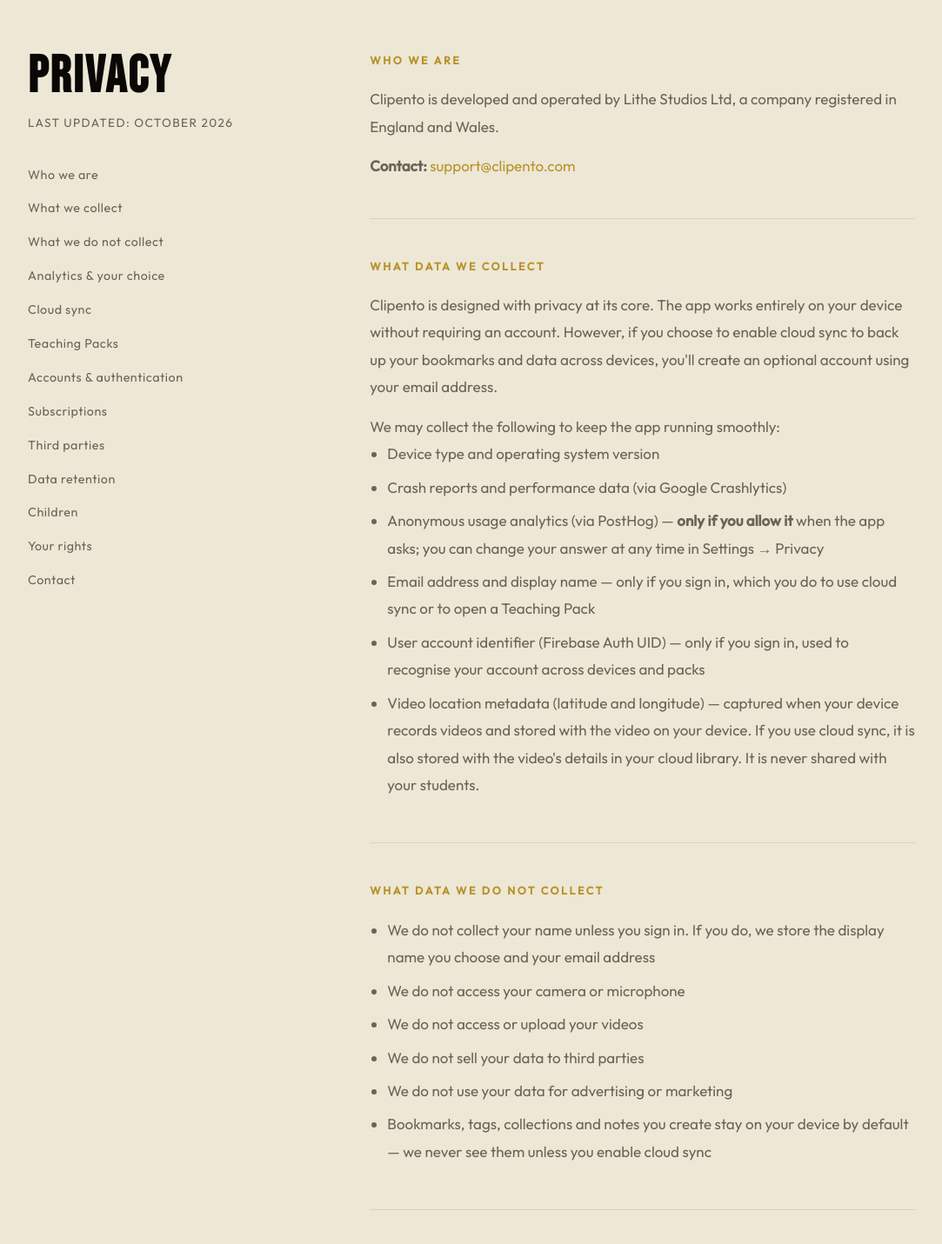
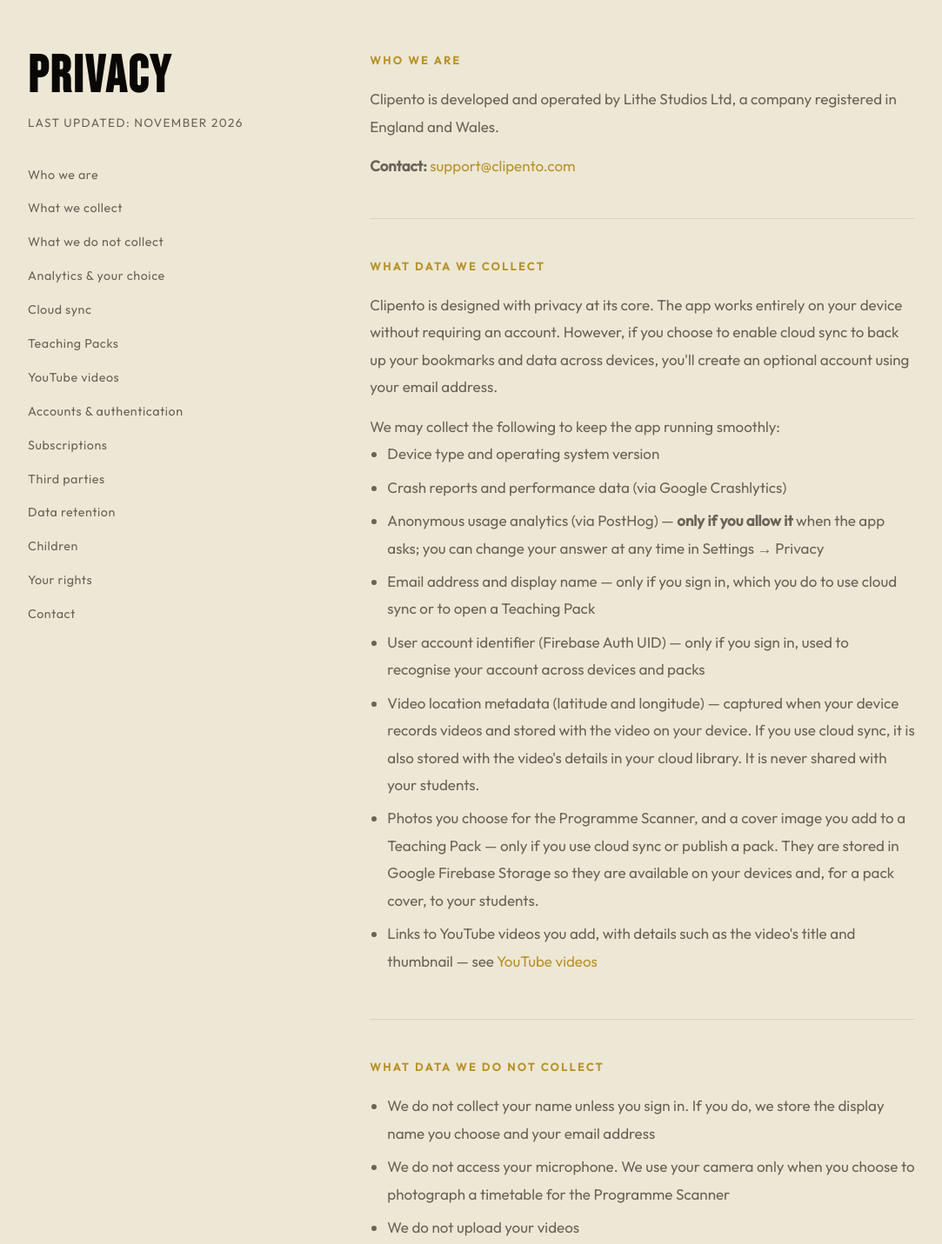
Before and after one commit to dimball/clipento-website, a plain HTML site: page index.html in a window 1280 px wide. Shown: the part 4640-6071 px from the top of the page at 87% size, without its empty margins (98-1181 px from the left). Drawn offline with nearby package versions, Linux system fonts and the light colour scheme; a web font is replaced by a local one.

Commit message:
docs(privacy): YouTube playback, scanner camera and uploaded photos
Adds a YouTube videos section (embedded player, what Clipento stores,
what YouTube receives, YouTube Terms and Google Privacy Policy links),
lists YouTube under third parties and in the Terms, and corrects the
camera and photo lines for the v2 Programme Scanner and pack covers.

Co-Authored-By: Claude Opus 5.5 <noreply@anthropic.com>

```diff
--- a/index.html
+++ b/index.html
@@ -306,7 +306,7 @@
       <div class="privacy-top">
         <div class="privacy-sticky">
           <h2>PRIVACY</h2>
-          <p class="updated">Last updated: October 2026</p>
+          <p class="updated">Last updated: November 2026</p>
           <ul class="privacy-nav">
             <li><a href="#p-who">Who we are</a></li>
             <li><a href="#p-collect">What we collect</a></li>
@@ -314,6 +314,7 @@
             <li><a href="#p-analytics">Analytics &amp; your choice</a></li>
             <li><a href="#p-sync">Cloud sync</a></li>
             <li><a href="#p-packs">Teaching Packs</a></li>
+            <li><a href="#p-youtube">YouTube videos</a></li>
             <li><a href="#p-auth">Accounts &amp; authentication</a></li>
             <li><a href="#p-iap">Subscriptions</a></li>
             <li><a href="#p-third">Third parties</a></li>
@@ -340,14 +341,16 @@
               <li>Email address and display name — only if you sign in, which you do to use cloud sync or to open a Teaching Pack</li>
               <li>User account identifier (Firebase Auth UID) — only if you sign in, used to recognise your account across devices and packs</li>
               <li>Video location metadata (latitude and longitude) — captured when your device records videos and stored with the video on your device. If you use cloud sync, it is also stored with the video's details in your cloud library. It is never shared with your students.</li>
+              <li>Photos you choose for the Programme Scanner, and a cover image you add to a Teaching Pack — only if you use cloud sync or publish a pack. They are stored in Google Firebase Storage so they are available on your devices and, for a pack cover, to your students.</li>
+              <li>Links to YouTube videos you add, with details such as the video's title and thumbnail — see <a href="#p-youtube">YouTube videos</a></li>
             </ul>
           </div>
           <div class="p-section" id="p-not">
             <h3>What data we do not collect</h3>
             <ul>
               <li>We do not collect your name unless you sign in. If you do, we store the display name you choose and your email address</li>
-              <li>We do not access your camera or microphone</li>
-              <li>We do not access or upload your videos</li>
+              <li>We do not access your microphone. We use your camera only when you choose to photograph a timetable for the Programme Scanner</li>
+              <li>We do not upload your videos</li>
               <li>We do not sell your data to third parties</li>
               <li>We do not use your data for advertising or marketing</li>
               <li>Bookmarks, tags, collections and notes you create stay on your device by default — we never see them unless you enable cloud sync</li>
@@ -395,6 +398,14 @@
             <p>If you publish a pack, your students can see your display name and the pack's content. Your display name is visible to other signed-in Clipento users.</p>
             <p>Leaving a pack, or being removed by the teacher, ends that access. Deleting your account removes your membership, your seat with the teacher and your practice activity.</p>
           </div>
+          <div class="p-section" id="p-youtube">
+            <h3>YouTube videos</h3>
+            <p>Clipento uses YouTube API Services to play YouTube videos you add. They play in YouTube's own embedded player. Clipento never downloads, stores or re-hosts the video itself.</p>
+            <p>When you add a YouTube video, Clipento stores its link and details such as its title and thumbnail, together with your bookmarks and tags. These stay on your device, and are also stored in your cloud library if you use cloud sync. To get the title and thumbnail, the app asks YouTube for them. Clipento does not access your YouTube or Google account.</p>
+            <p>When a YouTube video plays, YouTube (a Google service) receives information from your device, such as your IP address and which video is playing, and may store cookies or similar identifiers on your device. This is handled by Google under its own privacy policy, not by us.</p>
+            <p>By watching YouTube videos in Clipento you agree to the <a href="https://www.youtube.com/t/terms" target="_blank" rel="noopener">YouTube Terms of Service</a>. You can remove a YouTube video and its bookmarks from Clipento at any time; this deletes what Clipento stored about it, including from your cloud library.</p>
+            <p><a href="https://policies.google.com/privacy" target="_blank" rel="noopener">Google Privacy Policy →</a></p>
+          </div>
           <div class="p-section" id="p-auth">
             <h3>Accounts &amp; authentication</h3>
             <p>If you sign in, to use cloud sync or to open a Teaching Pack, we create a user account using your email address. We use Google Firebase Auth, which assigns a unique user ID to authenticate your account and securely link your bookmarks across devices. This ID is used only for account management, security, and device sync — it is never shared with third parties or used for advertising.</p>
@@ -410,6 +421,7 @@
               <li><strong>PostHog (EU)</strong> — Anonymous usage analytics, only if you allow it (change in Settings → Privacy)</li>
               <li><strong>Google Firebase Firestore (US)</strong> — Optional cloud sync of app data</li>
               <li><strong>Google Crashlytics (US)</strong> — Crash reporting and performance diagnostics (non-critical for app function)</li>
+              <li><strong>YouTube (Google)</strong> — Playback of YouTube videos you add, in YouTube's embedded player (see <a href="#p-youtube">YouTube videos</a>)</li>
               <li><strong>Apple App Store / Google Play</strong> — App distribution and in-app purchases</li>
             </ul>
             <p><a href="https://firebase.google.com/support/privacy" target="_blank" rel="noopener">Google Crashlytics Privacy Policy →</a></p>
@@ -449,7 +461,7 @@
       <div class="privacy-top">
         <div class="privacy-sticky">
           <h2>TERMS OF SERVICE</h2>
-          <p class="updated">Last updated: October 2026</p>
+          <p class="updated">Last updated: November 2026</p>
           <ul class="privacy-nav">
             <li><a href="#t-agreement">Agreement</a></li>
             <li><a href="#t-what">What Clipento is</a></li>
@@ -508,6 +520,7 @@
             <ul>
               <li><strong>Local storage:</strong> Your content is stored on your device using an on-device database. Clipento does not upload your content to our servers unless you explicitly enable cloud sync.</li>
               <li><strong>Remote videos:</strong> You may add videos via URL from external sources. You are responsible for ensuring you have the right to access and bookmark that content. Clipento does not host, cache, or redistribute remote video files.</li>
+              <li><strong>YouTube videos:</strong> YouTube videos play in YouTube's own embedded player, using YouTube API Services. By watching YouTube videos in the App you agree to be bound by the <a href="https://www.youtube.com/t/terms" target="_blank" rel="noopener">YouTube Terms of Service</a>. Google's handling of your information is covered by the <a href="https://policies.google.com/privacy" target="_blank" rel="noopener">Google Privacy Policy</a>.</li>
               <li><strong>Export packages:</strong> You may export your bookmarks and metadata as <code>.clipento</code> packages to share with other users. When you share a package, you are responsible for the content you distribute.</li>
               <li><strong>Import packages:</strong> When importing content shared by others, bookmarks and metadata are added to your local library. Imported content is clearly labelled as imported.</li>
               <li><strong>Cloud sync</strong> (when available): If enabled, your bookmark data (not your video files) is synced to secure cloud storage to allow access across your devices.</li>
```
